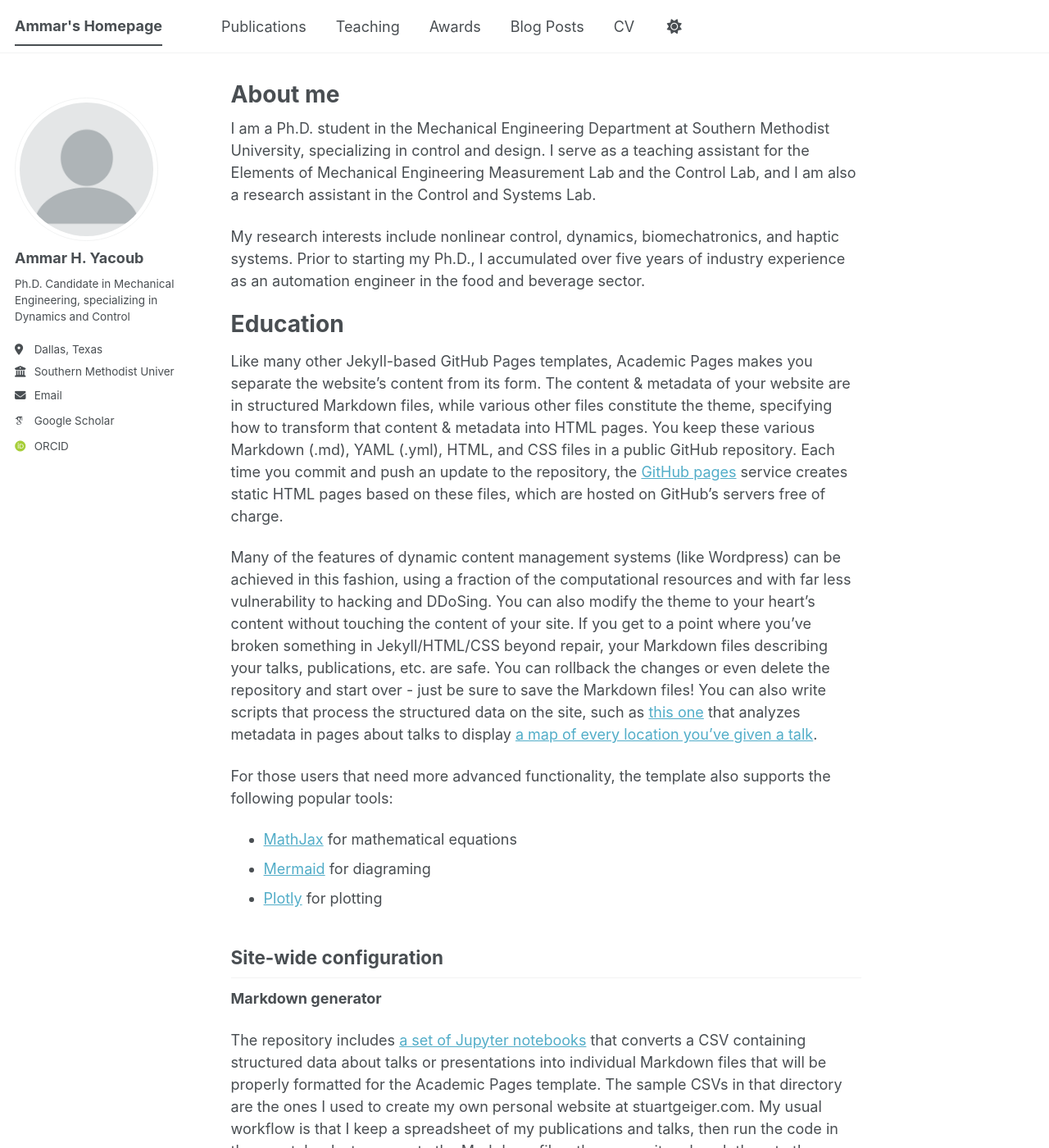
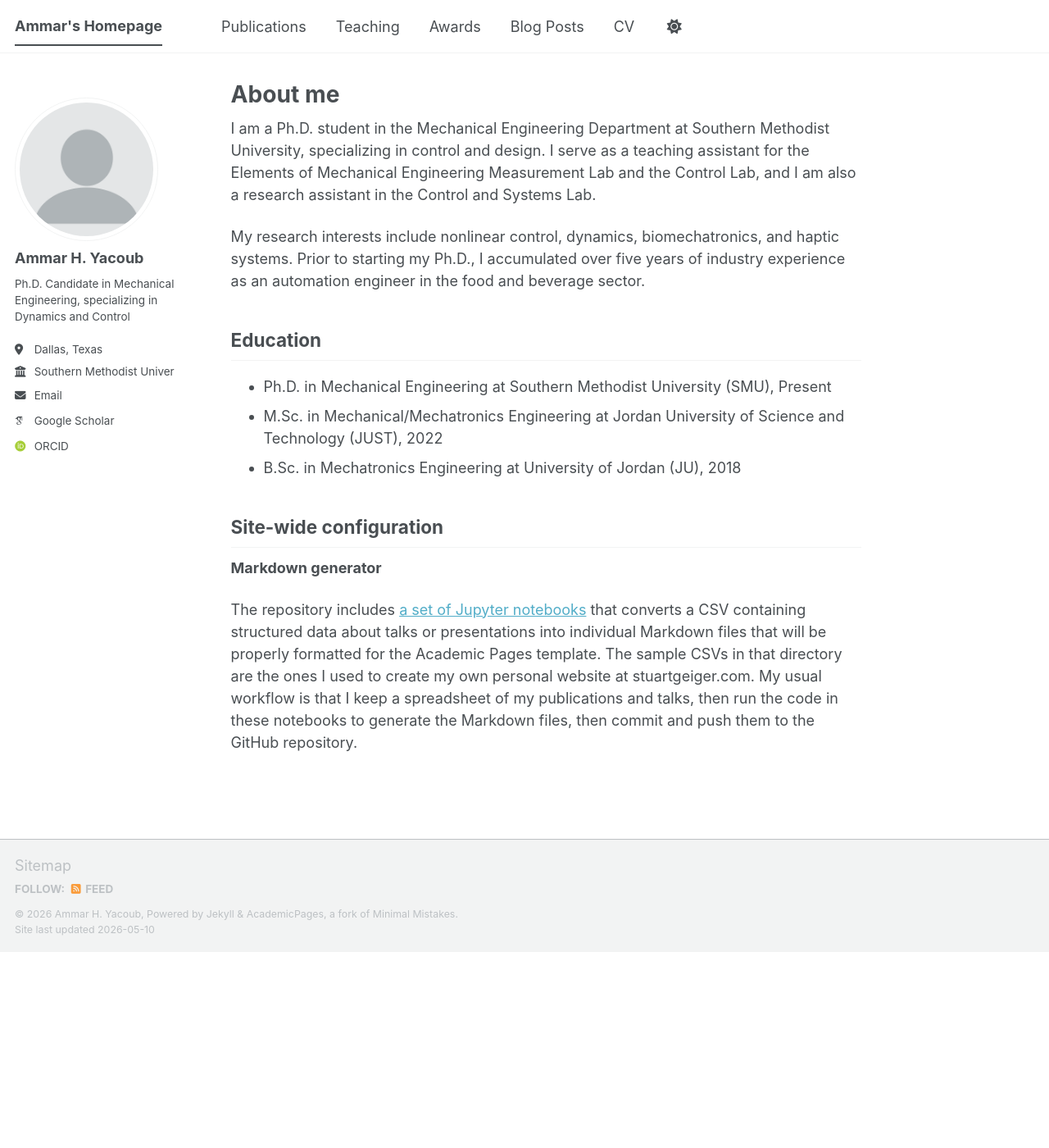
Before and after one commit to AmmarYacoub/AmmarYacoub.github.io, a Jekyll site: the page built from _pages/about.md, in a window 1280 px wide and 1400 px high. Shown: the whole window at 82% size. Built offline with Jekyll 4.4.1, drawn with Linux system fonts in a browser that asks for light colours; some web fonts are replaced; a script bundle is joined from its source files by our own code; library files that are not in the unit come from our copies.

Commit message:
Update about.md

```diff
--- a/_pages/about.md
+++ b/_pages/about.md
@@ -12,16 +12,10 @@ I am a Ph.D. student in the Mechanical Engineering Department at Southern Method
 My research interests include nonlinear control, dynamics, biomechatronics, and haptic systems. Prior to starting my Ph.D., I accumulated over five years of industry experience as an automation engineer in the food and beverage sector.
 
 Education
-======
-Like many other Jekyll-based GitHub Pages templates, Academic Pages makes you separate the website's content from its form. The content & metadata of your website are in structured Markdown files, while various other files constitute the theme, specifying how to transform that content & metadata into HTML pages. You keep these various Markdown (.md), YAML (.yml), HTML, and CSS files in a public GitHub repository. Each time you commit and push an update to the repository, the [GitHub pages](https://pages.github.com/) service creates static HTML pages based on these files, which are hosted on GitHub's servers free of charge.
-
-Many of the features of dynamic content management systems (like Wordpress) can be achieved in this fashion, using a fraction of the computational resources and with far less vulnerability to hacking and DDoSing. You can also modify the theme to your heart's content without touching the content of your site. If you get to a point where you've broken something in Jekyll/HTML/CSS beyond repair, your Markdown files describing your talks, publications, etc. are safe. You can rollback the changes or even delete the repository and start over - just be sure to save the Markdown files! You can also write scripts that process the structured data on the site, such as [this one](https://github.com/academicpages/academicpages.github.io/blob/master/talkmap.ipynb) that analyzes metadata in pages about talks to display [a map of every location you've given a talk](https://academicpages.github.io/talkmap.html).
-
-For those users that need more advanced functionality, the template also supports the following popular tools:
-- [MathJax](https://www.mathjax.org/) for mathematical equations
-- [Mermaid](https://mermaid.js.org/) for diagraming
-- [Plotly](https://plotly.com/javascript/) for plotting
-
+------------
+- Ph.D. in Mechanical Engineering  at Southern Methodist University (SMU), Present
+- M.Sc. in Mechanical/Mechatronics Engineering at Jordan University of Science and Technology (JUST), 2022
+- B.Sc. in Mechatronics Engineering at University of Jordan (JU), 2018
 
 Site-wide configuration
 ------
```
